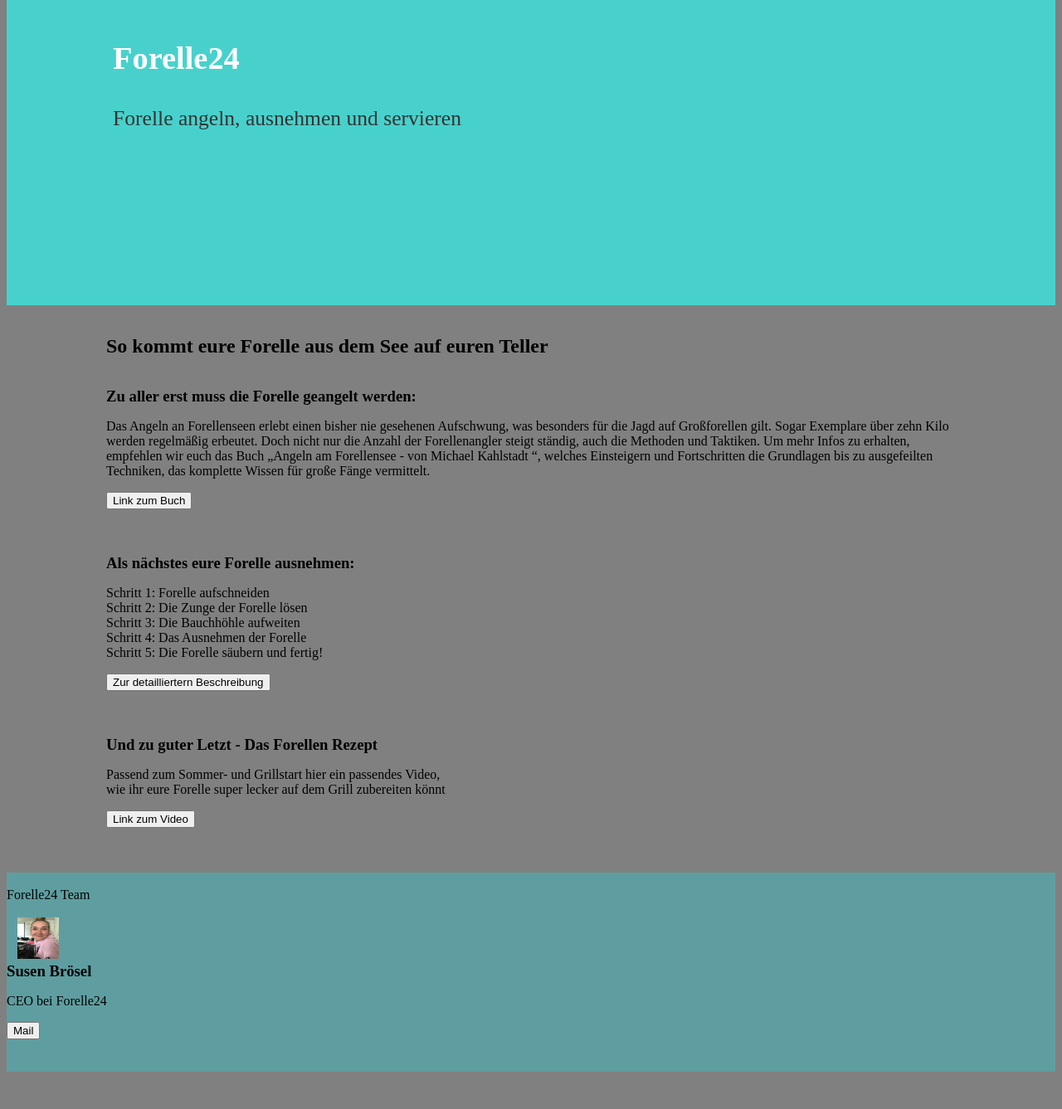
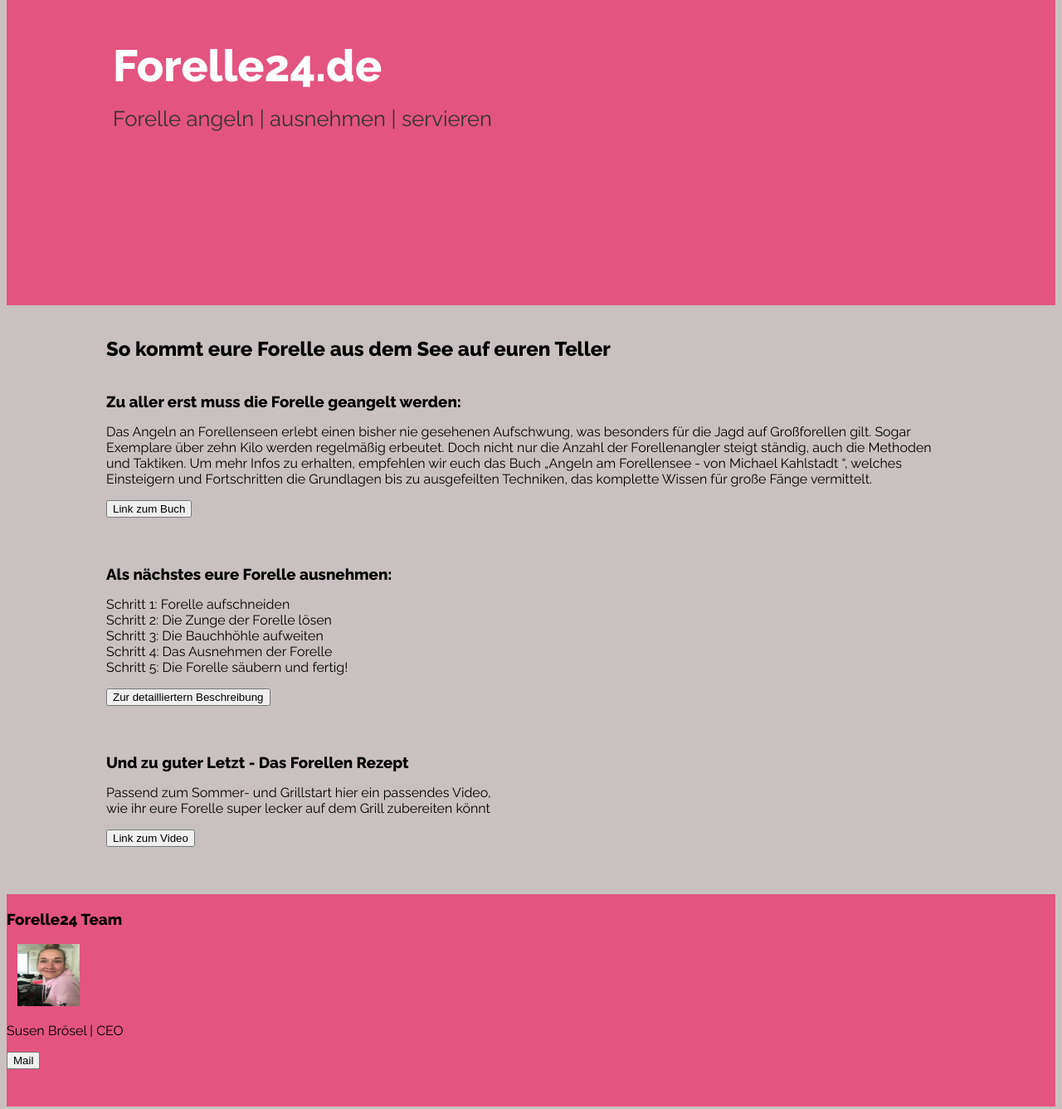
Before and after one commit to Annaaa24/Forelle24, a plain HTML site: page start.html in a window 1280 px wide. Shown: the part 240-1577 px from the top of the page at 83% size. Before the commit the page ends 1540 px from the top, so only its background shows below. Drawn offline with Linux system fonts and the light colour scheme.

Commit message:
website01

```diff
--- a/css/design.css
+++ b/css/design.css
@@ -1,11 +1,14 @@
+html, body {
+    font-family: 'Raleway', sans-serif;
 
+}
 
 
 h1,h2,h3,h3 {
     margin: 0;
 }
 
-body{background-color: grey;}
+body{background-color: rgb(201, 193, 193);}
 
 
 
@@ -13,7 +16,7 @@ body{background-color: grey;}
 
 
 header{
-    background-color: black;
+
     color: white;
     height: 5vh;
 }
@@ -23,9 +26,8 @@ header{
 
 
 .hero {
-    background-color: mediumturquoise;
-    height: 70vh;
-    background-image: ;
+background-color: rgb(227, 84, 129);    height: 70vh;
+
     background-size: cover;
     background-position: center center;
     position: relative;
@@ -34,11 +36,13 @@ header{
 
 
 .hero>h1 {
+
     position: absolute;
     left: 10vw;
     top: 30vh;
     color: white;
-    font-size: 3vw
+    font-size: 40pt;
+    font-family: 'Raleway', sans-serif;
 }
 
 
@@ -59,12 +63,12 @@ header{
 
 
 .bottom {
-    background-color: cadetblue;
-    height: 30vh;
+    background-color: rgb(227, 84, 129);
+    height: 32vh;
 }
 
 .pic{
-    height: 50px;
-    width: 50px;
+    height: 75px;
+    width: 75px;
     margin-left: 1vw;
 }
--- a/start.html
+++ b/start.html
@@ -3,8 +3,10 @@
 
     <head>
         <meta charset="utf-8">
-        <title>Forelle24</title>
+        <title>Forelle24.de</title>
         <link href="css/design.css" rel="stylesheet" type="text/css">
+        <link href="https://fonts.googleapis.com/css2?family=Raleway&display=swap" rel="stylesheet">
+        <link href="https://fonts.googleapis.com/css2?family=Raleway:wght@400;800&display=swap" rel="stylesheet">
     </head>
 
 
@@ -19,9 +21,9 @@
         <main>
 
             <section class="hero">
-                <h1>Forelle24</h1>
+                <h1>Forelle24.de</h1>
 
-                <h2>Forelle angeln, ausnehmen und servieren</h2>
+                <h2>Forelle angeln | ausnehmen | servieren</h2>
             </section>
 
             <br>
@@ -76,13 +78,13 @@
 
             <section class="bottom">
                   <br>
-                    Forelle24 Team
-                    <br>
-                    <br>
+                 <article> <h1>Forelle24 Team</h1></article>
+            <br>
+
                     <article>
                         <img class="pic" src="img/Susen.jpeg">
-                        <h1>Susen Brösel</h1>
-                        <p>CEO bei Forelle24</p>
+                        <p>Susen Brösel | CEO </p>
+
                         <button>Mail</button>
                     </article>
 
```
